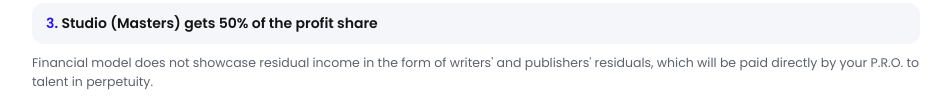
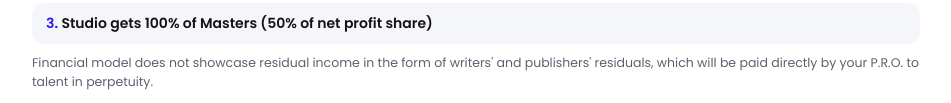
Before and after one commit to DylanBerry007/cinemasessions, a plain HTML site: page index.html in a window 1280 px wide. Shown: the part 340-443 px from the top of the page, without its empty margins (164-1115 px from the left). Drawn offline with Linux system fonts and the light colour scheme.

Commit message:
Reword Studio step around masters
Co-Authored-By: Claude Opus 5.5 <noreply@anthropic.com>
Claude-Session: https://claude.ai/code/session_017LLJwwAfMYBGY3SnCBB86N

```diff
--- a/index.html
+++ b/index.html
@@ -330,7 +330,7 @@ function explain(d){
   var pp=function(v){return (Math.round(v*100)/100)+"%"};
   var tops=d.rows.filter(function(x){return x.r.top}),nets=d.rows.filter(function(x){return!x.r.top}),out=[];
   out.push({h:"Project Management fee comes off the top",t:"The "+tops.map(function(x){return (x.r.short||x.r.name)+" takes "+pp(x.r.upfront)}).join(" and ")+" of each license fee first. What's left is the profit share."});
-  nets.forEach(function(x){out.push({h:x.r.split&&x.r.pro>0?x.r.name+" gets "+pp(x.r.pro)+" of Writers, Publishing residuals ("+pp(x.r.upfront)+" of the total profit share)":x.r.name+" gets "+pp(x.r.upfront)+" of the profit share",t:x.r.split?"Split equally among the contributing writers.":""})});
+  nets.forEach(function(x){out.push({h:x.r.split&&x.r.pro>0?x.r.name+" gets "+pp(x.r.pro)+" of Writers, Publishing residuals ("+pp(x.r.upfront)+" of the total profit share)":x.r.id==="studio"?(x.r.short||"Studio")+" gets 100% of Masters ("+pp(x.r.upfront)+" of net profit share)":x.r.name+" gets "+pp(x.r.upfront)+" of the profit share",t:x.r.split?"Split equally among the contributing writers.":""})});
   return out;
 }
 $("copyBtn").addEventListener("click",function(){
```
